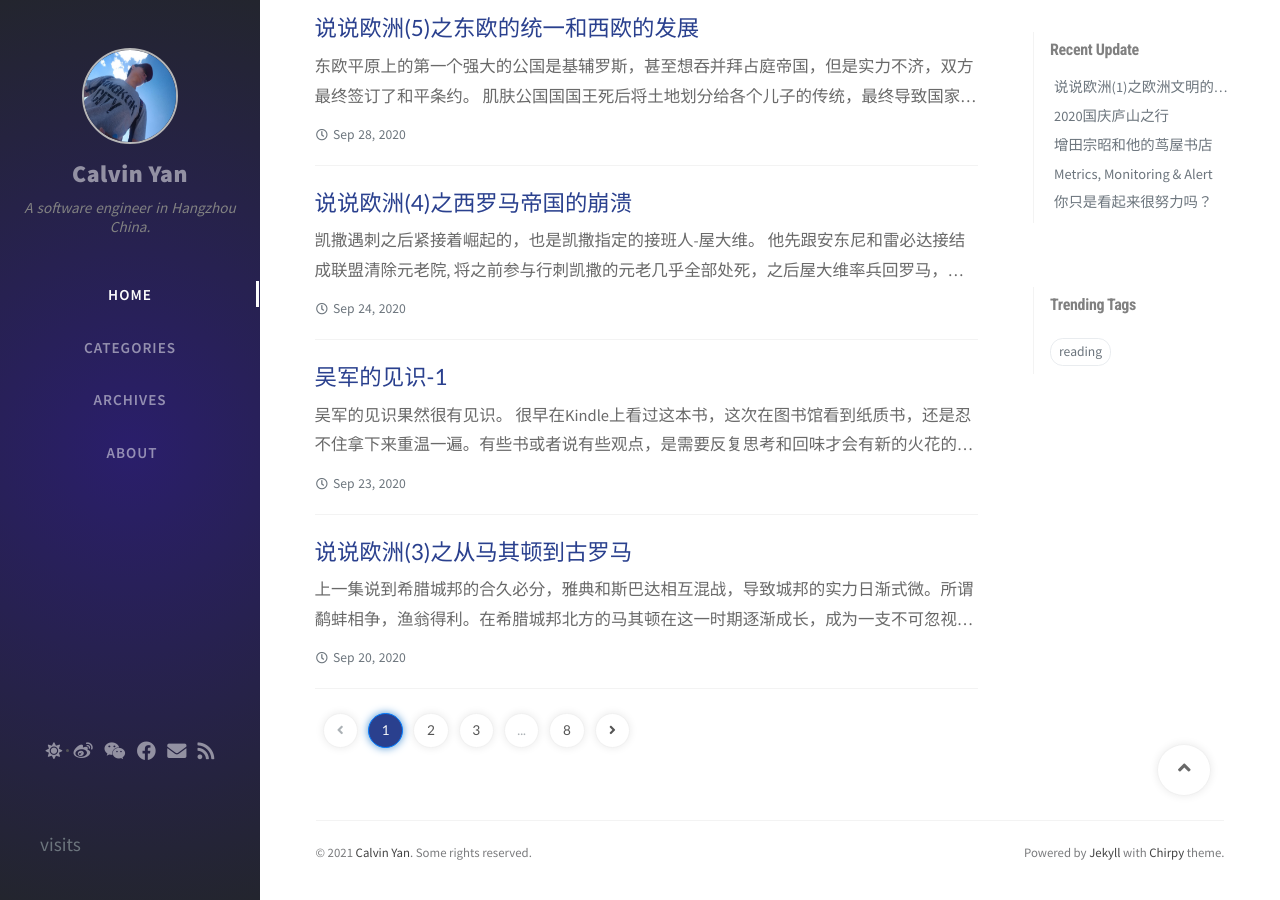
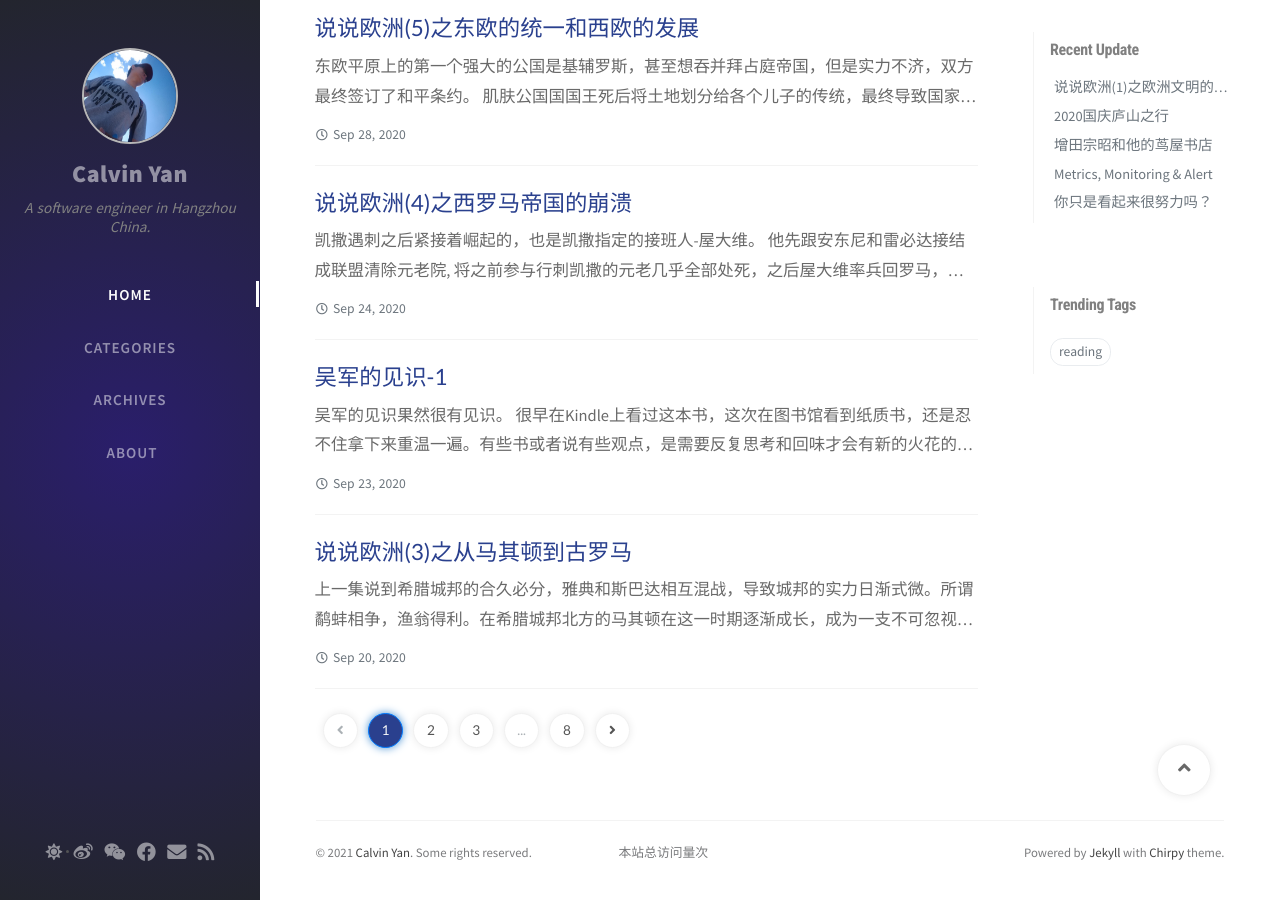
Before and after one commit to hicalvin/hicalvin.github.io, a Jekyll site: the page built from index.html, in a window 1280 px wide and 900 px high, scrolled down 1127 px. Built offline with Jekyll 4.4.1, drawn with Linux system fonts in a browser that asks for light colours; nearby versions of some CDN libraries; the list of posts is cut into pages by our own code; comment, search, counter and statistics services are not loaded.

Commit message:
try the page view number

```diff
--- a/_includes/footer.html
+++ b/_includes/footer.html
@@ -20,6 +20,11 @@
       </p>
     </div>
 
+    <div class="footer-center">
+      <script async src="//busuanzi.ibruce.info/busuanzi/2.3/busuanzi.pure.mini.js"></script>
+      <span id="busuanzi_container_site_pv">本站总访问量<span id="busuanzi_value_site_pv"></span>次</span>
+    </div>
+
     <div class="footer-right">
       <p class="mb-0">
         Powered by
@@ -31,4 +36,5 @@
     </div>
 
   </div> <!-- div.d-flex -->
+
 </footer>
--- a/_includes/sidebar.html
+++ b/_includes/sidebar.html
@@ -88,13 +88,3 @@
   {% endfor %}
 
 </div>
-
-<div class="sidebar-bottom">
-  <!--Add Page visit statistics-->
-  <p  class="theme-by text-muted">
-  <!-- script pointing to busuanzi.js -->
-  <script src="{{ site.baseurl }}/busuanzi.pure.mini.js"></script>
-  <span id="busuanzi_container_site_pv">
-  <span id="busuanzi_value_site_pv"></span> visits</span>
-  </p>
-</div>
```
